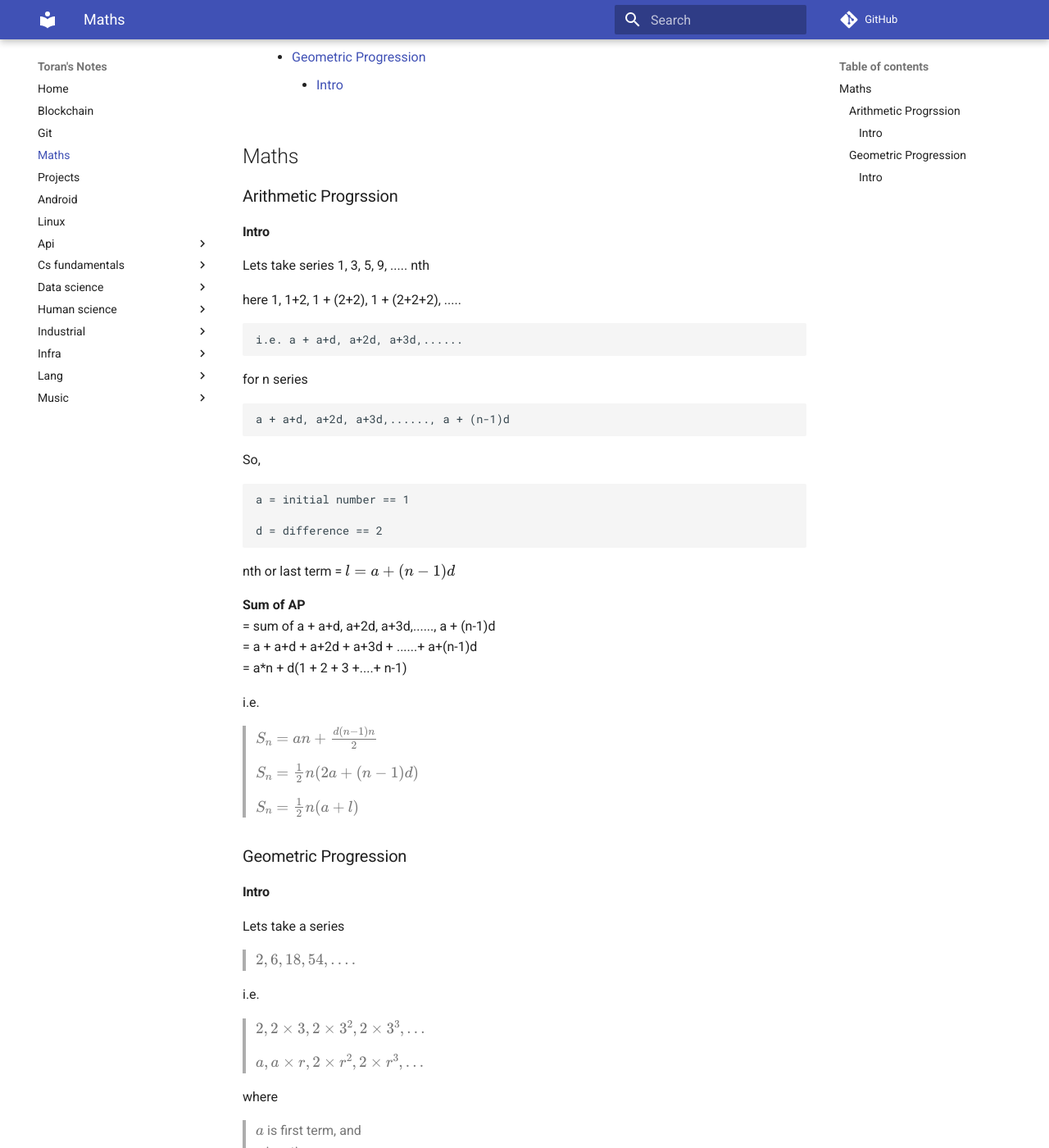
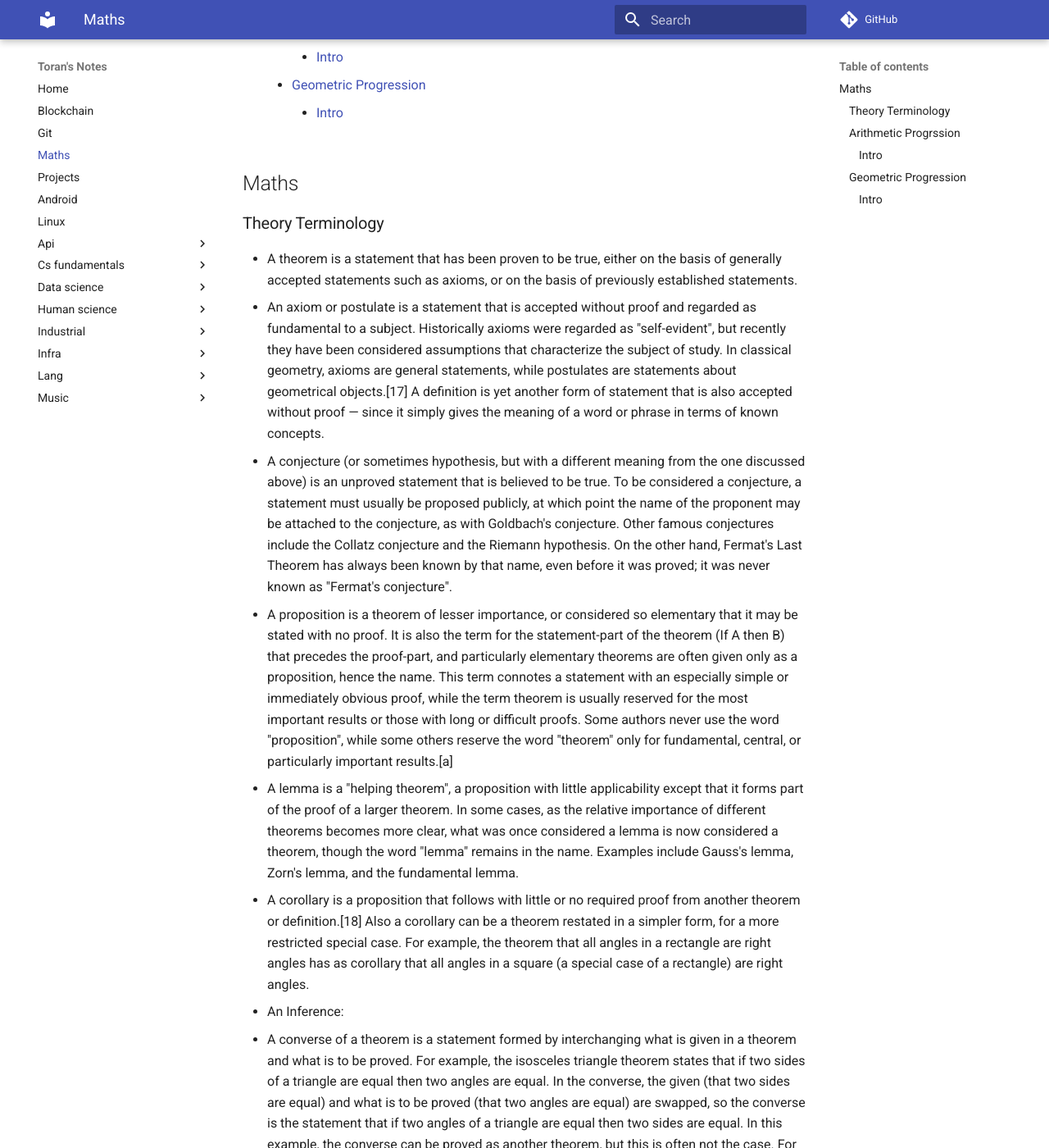
Before and after one commit to toransahu/notes, an MkDocs documentation site: the page built from docs/Maths.md, in a window 1280 px wide and 1400 px high, scrolled down 223 px. Shown: the whole window at 82% size. Built offline with MkDocs 1.6.1 and Material for MkDocs 9.7.7, drawn with Linux system fonts in a browser that asks for light colours; comment, search, counter and statistics services are not loaded; some of the changed text lies outside the part shown.

Commit message:
theory - wip

```diff
--- a/docs/Maths.md
+++ b/docs/Maths.md
@@ -1,6 +1,21 @@
 [TOC]
 
 # Maths
+
+## Theory Terminology
+
+- A theorem is a statement that has been proven to be true, either on the basis of generally accepted statements such as axioms, or on the basis of previously established statements.
+- An axiom or postulate is a statement that is accepted without proof and regarded as fundamental to a subject. Historically axioms were regarded as "self-evident", but recently they have been considered assumptions that characterize the subject of study. In classical geometry, axioms are general statements, while postulates are statements about geometrical objects.[17] A definition is yet another form of statement that is also accepted without proof — since it simply gives the meaning of a word or phrase in terms of known concepts.
+- A conjecture (or sometimes hypothesis, but with a different meaning from the one discussed above) is an unproved statement that is believed to be true. To be considered a conjecture, a statement must usually be proposed publicly, at which point the name of the proponent may be attached to the conjecture, as with Goldbach's conjecture. Other famous conjectures include the Collatz conjecture and the Riemann hypothesis. On the other hand, Fermat's Last Theorem has always been known by that name, even before it was proved; it was never known as "Fermat's conjecture".
+- A proposition is a theorem of lesser importance, or considered so elementary that it may be stated with no proof. It is also the term for the statement-part of the theorem (If A then B) that precedes the proof-part, and particularly elementary theorems are often given only as a proposition, hence the name. This term connotes a statement with an especially simple or immediately obvious proof, while the term theorem is usually reserved for the most important results or those with long or difficult proofs. Some authors never use the word "proposition", while some others reserve the word "theorem" only for fundamental, central, or particularly important results.[a]
+- A lemma is a "helping theorem", a proposition with little applicability except that it forms part of the proof of a larger theorem. In some cases, as the relative importance of different theorems becomes more clear, what was once considered a lemma is now considered a theorem, though the word "lemma" remains in the name. Examples include Gauss's lemma, Zorn's lemma, and the fundamental lemma.
+- A corollary is a proposition that follows with little or no required proof from another theorem or definition.[18] Also a corollary can be a theorem restated in a simpler form, for a more restricted special case. For example, the theorem that all angles in a rectangle are right angles has as corollary that all angles in a square (a special case of a rectangle) are right angles.
+- An Inference:
+- A converse of a theorem is a statement formed by interchanging what is given in a theorem and what is to be proved. For example, the isosceles triangle theorem states that if two sides of a triangle are equal then two angles are equal. In the converse, the given (that two sides are equal) and what is to be proved (that two angles are equal) are swapped, so the converse is the statement that if two angles of a triangle are equal then two sides are equal. In this example, the converse can be proved as another theorem, but this is often not the case. For example, the converse to the theorem that two right angles are equal angles is the statement that two equal angles must be right angles, and this is clearly not always the case.[19]
+- A generalization is a theorem which includes a previously proved theorem as a special case and hence as a corollary.[b]
+- An identity is an equality, contained in a theorem, between two mathematical expressions that holds regardless of the values being used for any variables or parameters appearing in the expressions (as long as they are within the range of validity).[20] Examples include Euler's formula and Vandermonde's identity.
+- A rule is a theorem, such as Bayes' rule and Cramer's rule, that establishes a useful formula.
+- A law or a principle is a theorem that applies in a wide range of circumstances. Examples include the law of large numbers, the law of cosines, Kolmogorov's zero–one law, Harnack's principle, the least-upper-bound principle, and the pigeonhole principle.[21]
 
 ## Arithmetic Progrssion
 
```
